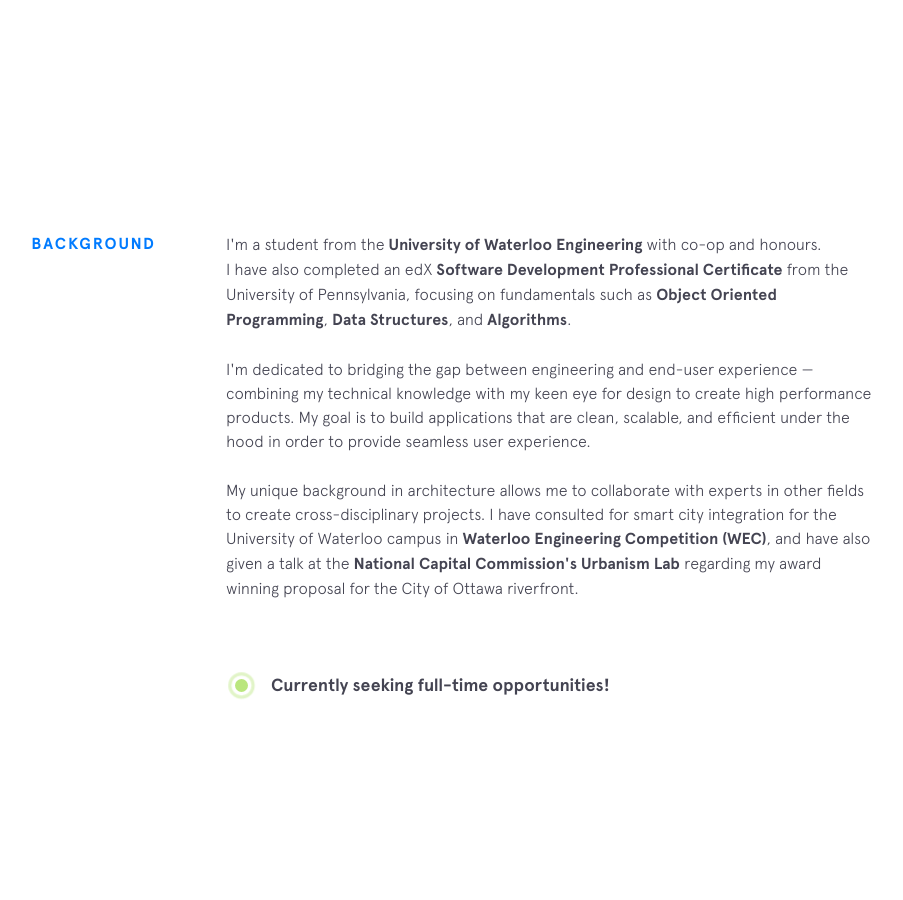
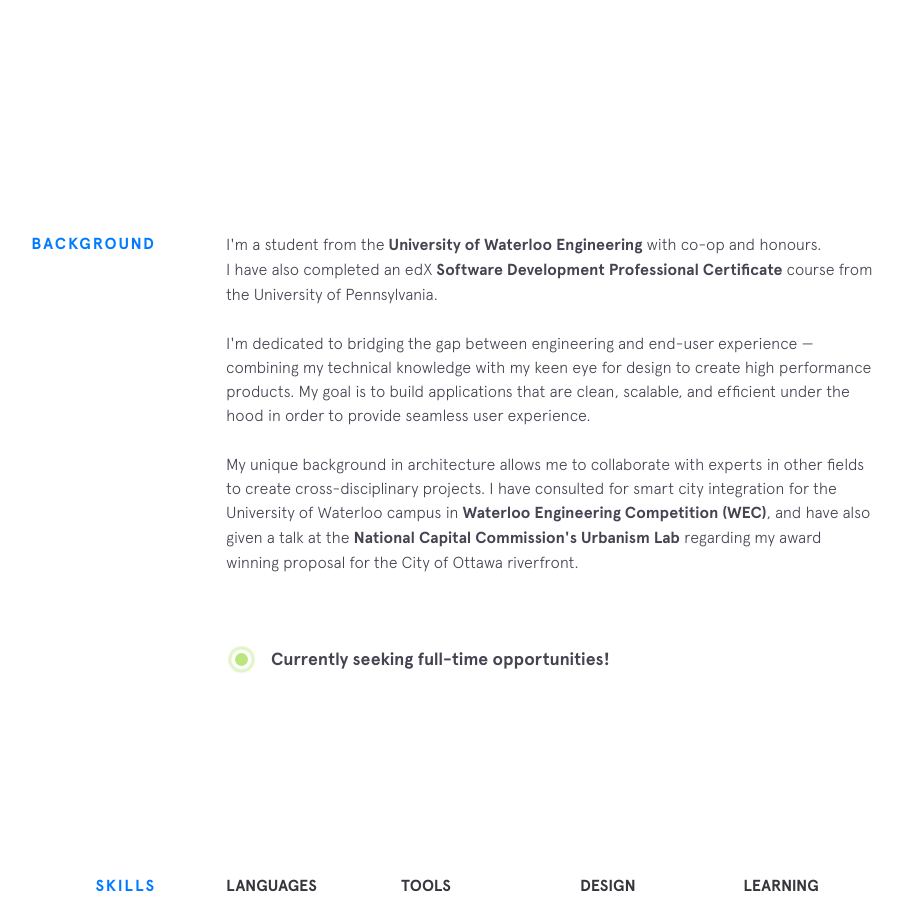
Before and after one commit to bennettoh/website-2020, a Jekyll site: the page built from index.html, in a window 1280 px wide and 900 px high, scrolled down 768 px. Shown: the whole window, without its empty margins (224-1127 px from the left). Built offline with Jekyll 4.4.1, drawn with Linux system fonts in a browser that asks for light colours; nearby versions of some CDN libraries; some of the changed text lies outside the part shown.

Commit message:
improved representation and readability

```diff
--- a/_data/experience.yml
+++ b/_data/experience.yml
@@ -33,7 +33,7 @@
   time: 2016
   position: Awarded to students to fund international co-op experience
 
-- company: President's Scholarship of Distinction
+- company: President's Scholarship
   url: https://uwaterloo.ca/future-students/financing/scholarships
   time: 2013
   position: Entrance scholarship for students with past outstanding academic achievement
--- a/_data/skills.yml
+++ b/_data/skills.yml
@@ -3,7 +3,6 @@
   - item: Python
   - item: HTML/CSS
   - item: JavaScript
-  - item: C++
 
 tools:
   - item: Git & Github
--- a/_includes/background.html
+++ b/_includes/background.html
@@ -2,9 +2,8 @@
   <div class="section__title">Background</div>
   <div class="section__content">
     <p>
-      I'm a student from the <a class="underline-link" href="https://uwaterloo.ca/engineering/" target="_blank">University of Waterloo Engineering</a> with co-op and honours.
-      <br>
-      I have also completed an edX <a class"underline-link" href="https://courses.edx.org/dashboard/programs/865bbad4-6643-4d59-85d3-936cf3a7acf4/" target="_blank">Software Development Professional Certificate</a> from the University of Pennsylvania, focusing on fundamentals such as <b>Object Oriented Programming</b>, <b>Data Structures</b>, and <b>Algorithms</b>.
+      I'm a student from the <a class="underline-link" href="https://uwaterloo.ca/engineering/" target="_blank">University of Waterloo Engineering</a> with co-op and honours. <br>
+      I have also completed an edX <a class"underline-link" href="https://courses.edx.org/dashboard/programs/865bbad4-6643-4d59-85d3-936cf3a7acf4/" target="_blank">Software Development Professional Certificate</a> course from the University of Pennsylvania.
     </p>
 
     <p>
```
